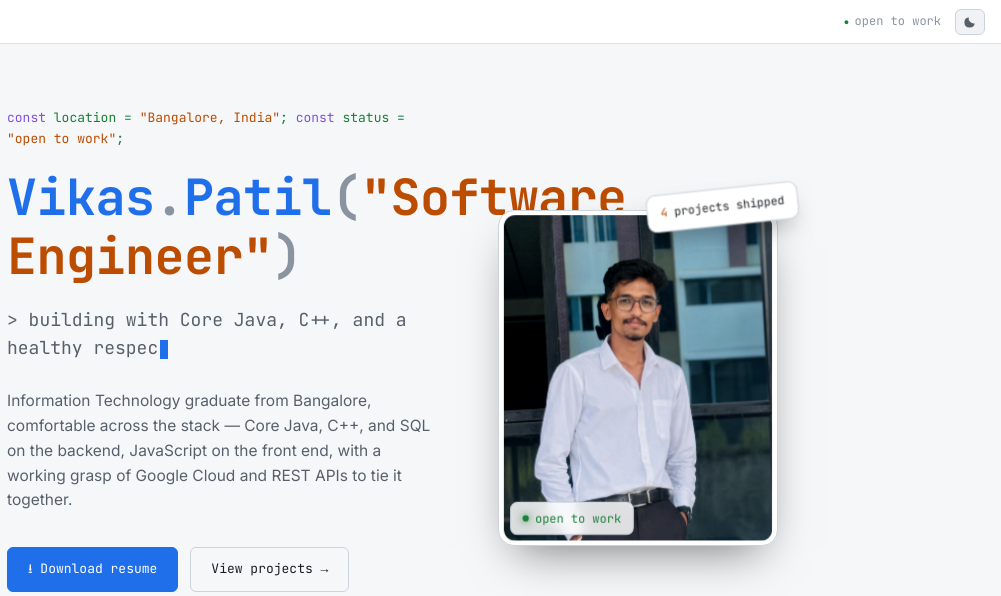
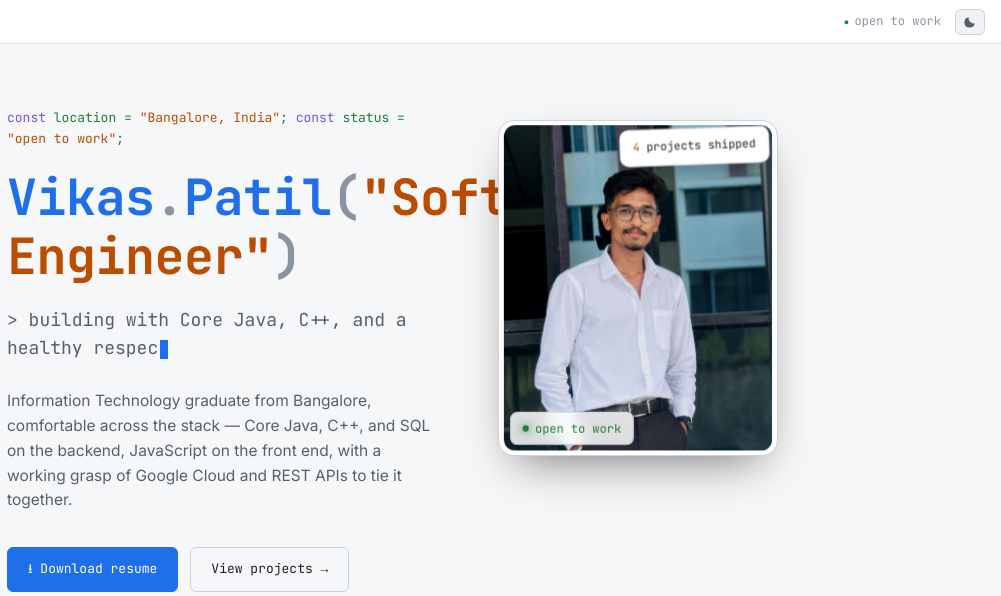
Before and after one commit to vikas-patil7/portfolio, a plain HTML site: page index.html in a window 1280 px wide. Shown: the top 596 px of the page, 279-1280 px from the left. Drawn offline with Linux system fonts and the light colour scheme.

Commit message:
Fix hero layout overlap on laptop widths

```diff
--- a/index.html
+++ b/index.html
@@ -216,9 +216,10 @@
     display:grid;
     grid-template-columns:1.15fr 0.85fr;
     gap:48px;
-    align-items:center;
+    align-items:start;
   }
   .hero-copy{min-width:0;}
+  .photo-wrap{margin-top:12px;min-width:0;}
   .hero-eyebrow{
     font-family:var(--mono);
     font-size:13px;
@@ -292,7 +293,8 @@
   }
   .photo-card{
     position:relative;
-    width:min(280px, 78vw);
+    width:min(280px, 100%);
+    max-width:100%;
     aspect-ratio:3/3.6;
     border-radius:16px;
     background:var(--panel);
@@ -363,8 +365,8 @@
 
   .photo-badge{
     position:absolute;
-    top:-14px;right:-14px;
-    transform:translateZ(56px) rotate(-6deg);
+    top:12px;right:12px;
+    transform:translateZ(40px) rotate(-2deg);
     background:var(--panel);
     border:1px solid var(--line-strong);
     border-radius:9px;
@@ -373,6 +375,8 @@
     font-size:11px;
     color:var(--text);
     box-shadow:0 12px 24px -10px rgba(0,0,0,0.5);
+    white-space:nowrap;
+    max-width:calc(100% - 24px);
   }
   .photo-badge .n{color:var(--orange);}
 
```
